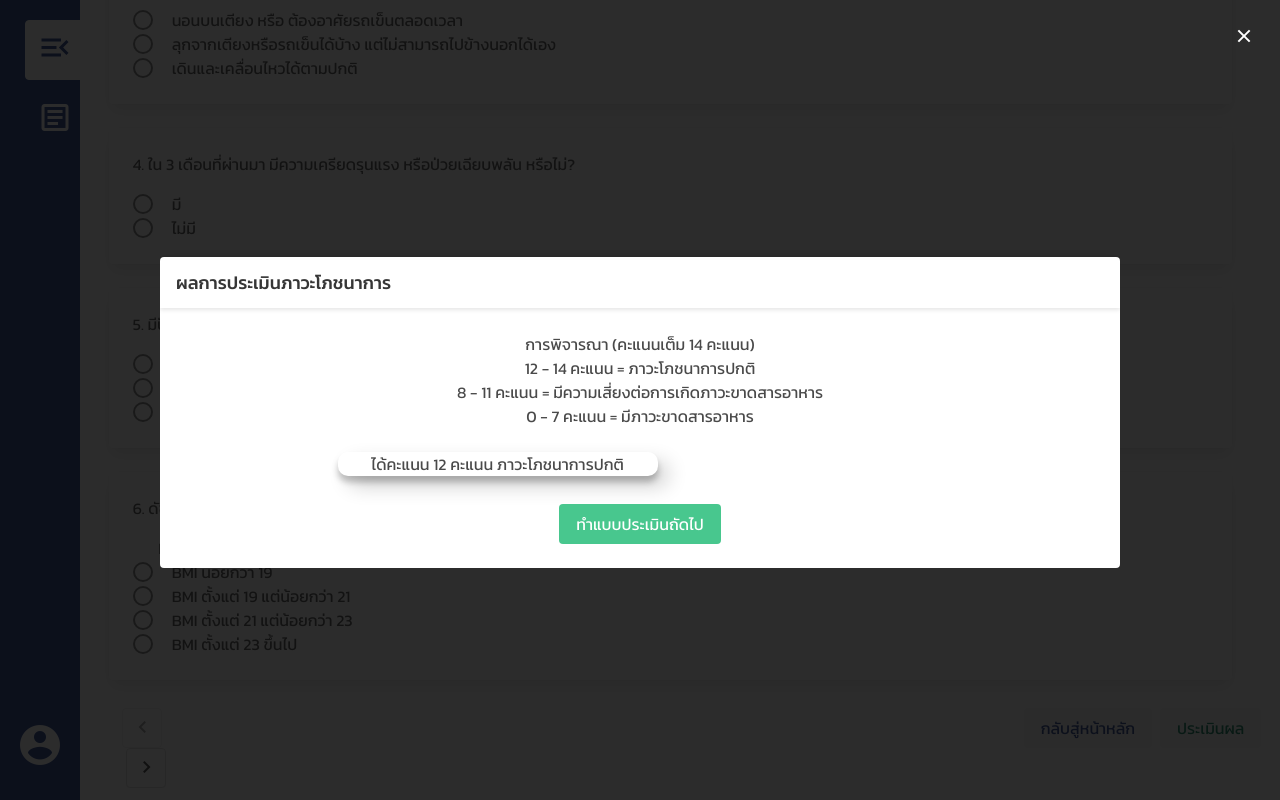
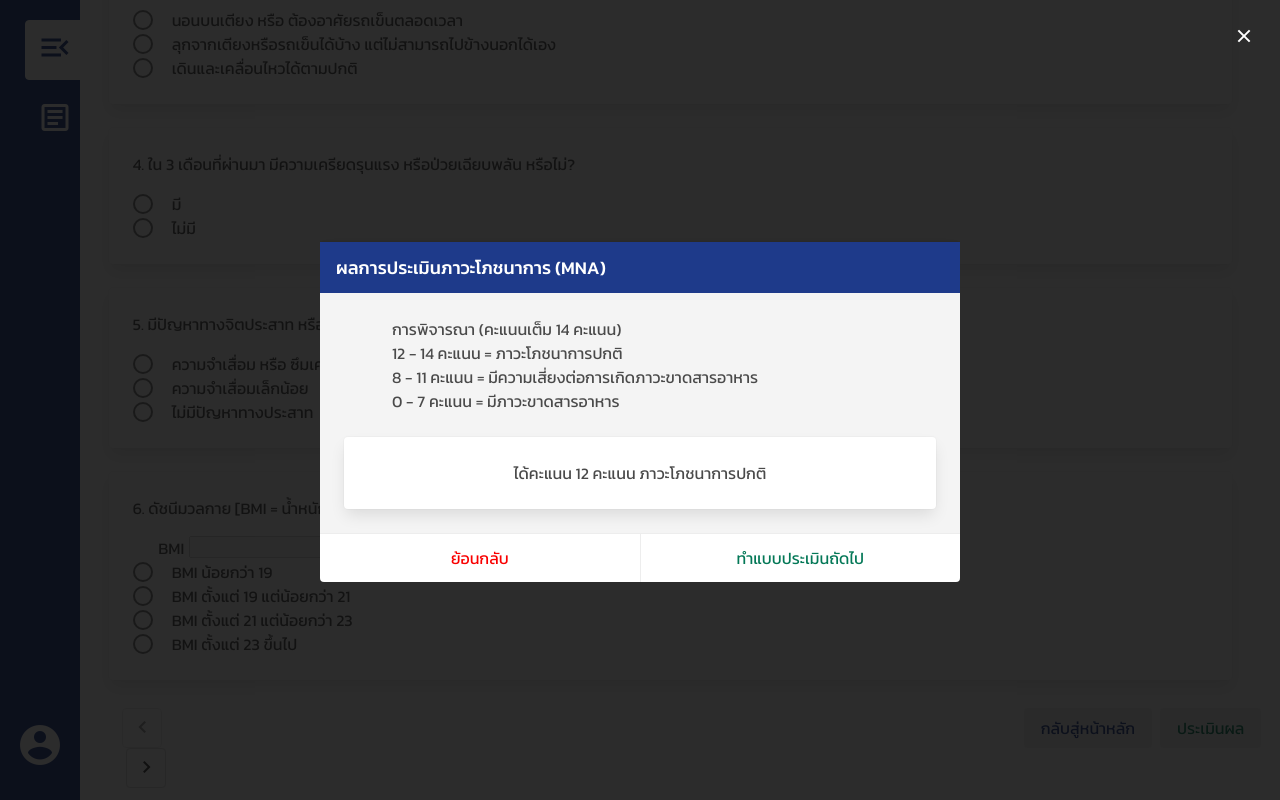
Before and after one commit to pspapleng/ECGA-front-end, a Vue app: page /forms/form1 in a window 1280 px wide. Both pictures are taken after a click on the button "ประเมินผล". Shown: the part 571-1371 px from the top of the page. Built offline with nearby package versions, Linux system fonts and the light colour scheme.

Commit message:
form 1 and 3

```diff
--- a/src/views/forms/form1.vue
+++ b/src/views/forms/form1.vue
@@ -134,13 +134,18 @@
           <assChooseBar />
         </div> -->
         <!-- ผลประเมิน -->
-        <b-modal v-model="isEditResult">
+        <b-modal v-model="isEditResult" :width="640">
           <div class="card">
             <header class="card-header">
-              <p class="card-header-title">ผลการประเมินภาวะโภชนาการ</p>
+              <p
+                class="card-header-title"
+                style="color: white; background-color: #1E3A8A"
+              >
+                ผลการประเมินภาวะโภชนาการ (MNA)
+              </p>
             </header>
-            <div class="card-content">
-              <div class="content">
+            <div class="card-content" style="background-color: #f4f4f4">
+              <div class="content has-text-left ml-6">
                 การพิจารณา (คะแนนเต็ม 14 คะแนน)
                 <br />
                 12 - 14 คะแนน = ภาวะโภชนาการปกติ
@@ -149,20 +154,30 @@
                 <br />
                 0 - 7 คะแนน = มีภาวะขาดสารอาหาร
               </div>
-              <div class="innerCard">
-                <div class="innerContent">
-                  ได้คะแนน 12 คะแนน ภาวะโภชนาการปกติ
+              <div class="card">
+                <div class="card-content">
+                  <div class="content">
+                    <p class="has-text-centered">
+                      ได้คะแนน 12 คะแนน ภาวะโภชนาการปกติ
+                    </p>
+                  </div>
                 </div>
               </div>
             </div>
-            <b-button
-              id="nextAss"
-              type="is-success"
-              tag="a"
-              href="/forms/form2"
-              target=""
-              >ทำแบบประเมินถัดไป</b-button
-            >
+            <footer class="card-footer">
+              <p
+                class="card-footer-item"
+                @click="isEditResult = false"
+                style="color: #F90000"
+              >
+                ย้อนกลับ
+              </p>
+              <router-link class="card-footer-item" to="/forms/form2">
+                <p style="color: #047857">
+                  ทำแบบประเมินถัดไป
+                </p>
+              </router-link>
+            </footer>
           </div>
         </b-modal>
       </div>
--- a/src/views/forms/form13.vue
+++ b/src/views/forms/form13.vue
@@ -118,14 +118,17 @@
           <assChooseBar />
         </div>
         <!---->
-        <b-modal v-model="isEditResult">
+        <b-modal v-model="isEditResult" :width="640">
           <div class="card">
             <header class="card-header">
-              <p class="card-header-title">
+              <p
+                class="card-header-title"
+                style="color: white; background-color: #1E3A8A"
+              >
                 ผลการประเมินความเสี่ยงต่อโรคกระดูกพรุน
               </p>
             </header>
-            <div class="card-content">
+            <div class="card-content has-text-centered">
               <div class="content">
                 <div class="card">
                   <header class="card-header">
@@ -142,15 +145,21 @@
                   </div>
                 </div>
               </div>
-              <b-button
-                id="nextAss"
-                type="is-success"
-                tag="a"
-                href="/startpage"
-                target="_blank"
-                >เสร็จสิ้นการทำแบบประเมิน</b-button
+            </div>
+            <footer class="card-footer">
+              <p
+                class="card-footer-item"
+                @click="isEditResult = false"
+                style="color: #F90000"
               >
-            </div>
+                ย้อนกลับ
+              </p>
+              <router-link class="card-footer-item" to="/startpage">
+                <p style="color: #047857">
+                  เสร็จสิ้นการทำแบบประเมิน
+                </p>
+              </router-link>
+            </footer>
           </div>
         </b-modal>
       </div>
```
